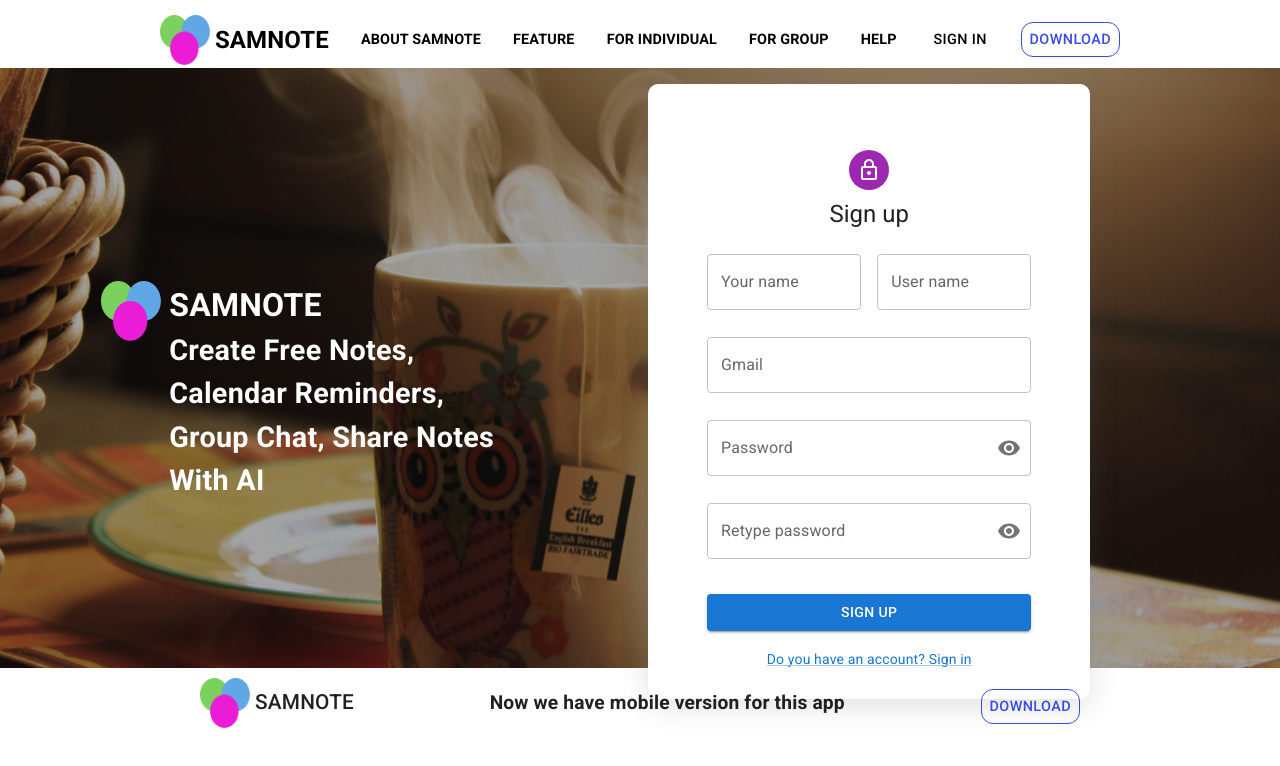
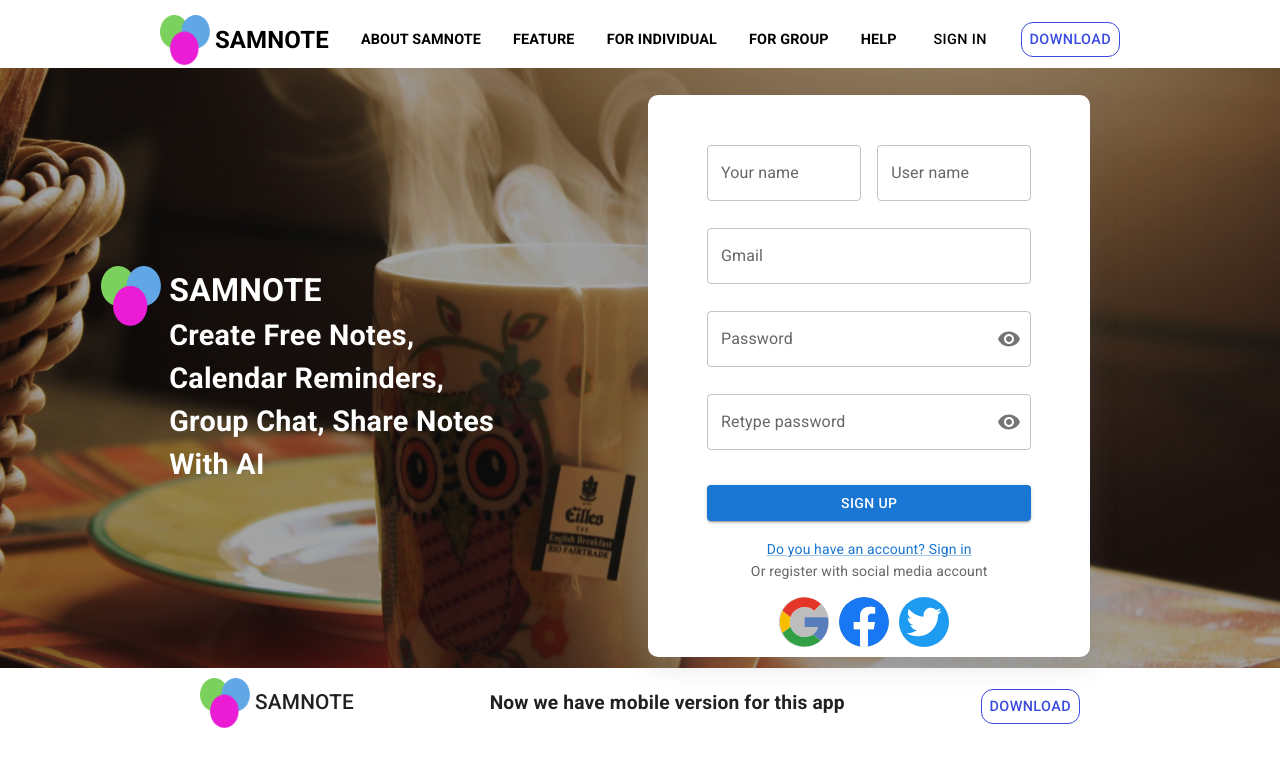
Before and after one commit to kitsuneremi/cloud-notes, a React (Create React App) app: page /register in a window 1280 px wide. Shown: the top 766 px of the page. Built offline with nearby package versions, Linux system fonts and the light colour scheme.

Commit message:
Modify the UI to suit the design
Modify the UI to suit the design

```diff
--- a/src/features/Auth/Register/index.jsx
+++ b/src/features/Auth/Register/index.jsx
@@ -26,6 +26,7 @@ import * as yup from "yup";
 import InputField from "../../../components/FormControls/InputField";
 import PasswordField from "../../../components/FormControls/PasswordField";
 import { register } from "../userSlice";
+import images from "../../../assets/images";
 
 function Copyright(props) {
   return (
@@ -132,7 +133,6 @@ function Register(props) {
       style={{
         position: "relative",
         width: "100%",
-        height: "100vh",
       }}
     >
       {isSubmitting && <LinearProgress className='pg-load' />}
@@ -160,18 +160,12 @@ function Register(props) {
           <CssBaseline />
           <Box
             sx={{
-              marginTop: 6,
+              marginTop: 2,
               display: "flex",
               flexDirection: "column",
               alignItems: "center",
             }}
           >
-            <Avatar sx={{ m: 1, bgcolor: "secondary.main" }}>
-              <LockOutlinedIcon />
-            </Avatar>
-            <Typography component='h1' variant='h5'>
-              Sign up
-            </Typography>
             <Box component='form' onSubmit={form.handleSubmit(handleSubmit)} sx={{ mt: 1 }}>
               <Grid container spacing={2}>
                 <Grid item xs={6}>
@@ -205,7 +199,58 @@ function Register(props) {
               </Grid>
             </Box>
           </Box>
-          <Copyright sx={{ mt: 6, mb: 4 }} />
+          {/* <Copyright sx={{ mt: 6, mb: 4 }} /> */}
+
+
+          {/* register with social media account */}
+          <Box
+          >
+            <Grid container justifyContent={"center"}>
+              <Grid item xs={12} sx={{ textAlign: "center" }}>
+                <Typography variant='body2' color='text.secondary' align='center' sx={{ mb: 2 }}>
+                  {"Or register with social media account"}
+                </Typography>
+              </Grid>
+              <Box item xs={12} sx={
+                {
+                  textAlign: "center",
+                  display: "flex",
+                  justifyContent: "space-around"
+                }}>
+                {/* register with google */}
+                <Avatar
+                  sx={{
+                    width: "50px",
+                    height: "50px",
+                    marginRight: "10px",
+                  }}
+                >
+                  {images.googleIcon}
+                </Avatar>
+                {/* register with facebook */}
+                <Avatar
+                  sx={{
+                    width: "50px",
+                    height: "50px",
+                    marginRight: "10px",
+                  }}
+                >
+                  {images.facebookIcon}
+                </Avatar>
+                {/* register with x */}
+                <Avatar
+                  sx={{
+                    width: "50px",
+                    height: "50px",
+                    marginRight: "10px",
+                  }}
+                >
+                  {images.xIcon}
+                </Avatar>
+              </Box>
+            </Grid>
+          </Box>
+
         </Container>
       </ThemeProvider>
     </div>
```
